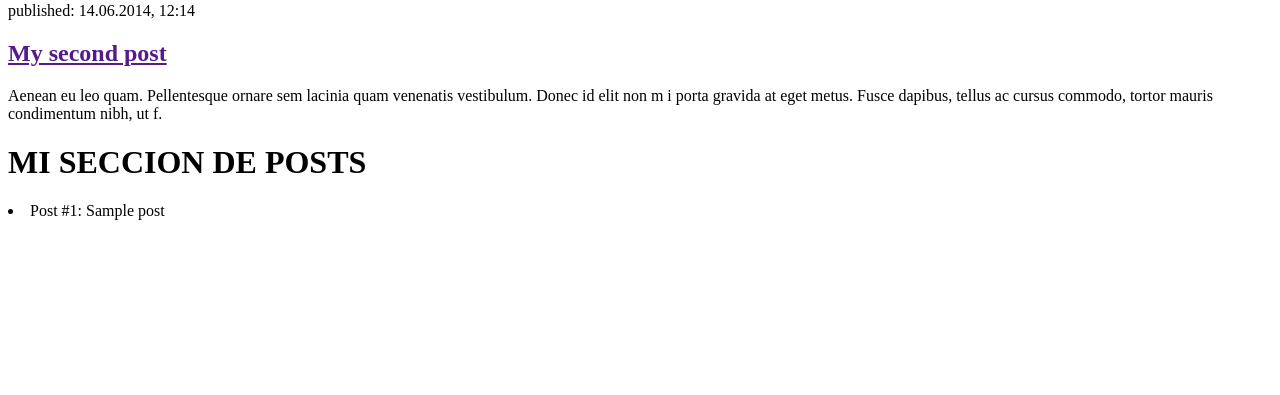
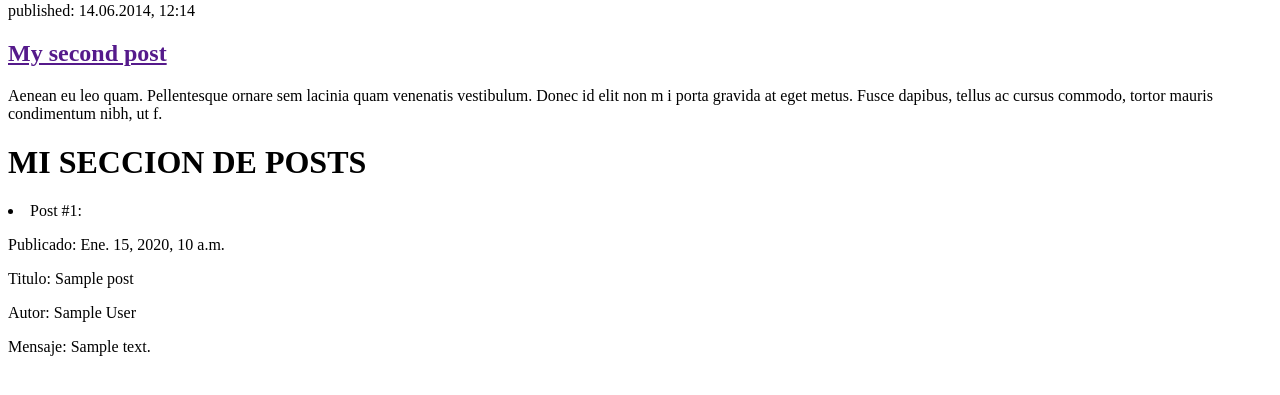
Before and after one commit to Bluewine/my-first-blog, a Django app: template mysite/blog/templates/blog/post_list.html in a window 1280 px wide. Shown: the part 215-610 px from the top of the page. Run offline with Django 3.2, Linux system fonts and the light colour scheme; the template is opened without the code that fills it: most values are stand-ins (such as "Sample title", 1, 10 or a date in 2020).

Commit message:
Presentacion format

```diff
--- a/mysite/blog/templates/blog/post_list.html
+++ b/mysite/blog/templates/blog/post_list.html
@@ -29,8 +29,13 @@
         {% if lista_post %}
             {% for post in lista_post %}
                 <li>
-                    Post #{{ forloop.counter }}: {{ post.title }}
+                    Post #{{ forloop.counter }}: </p>
+                         Publicado: {{ post.published_date }} </p>
+                         Titulo: {{ post.title }} </p>
+                         Autor: {{ post.author }} </p>
+                         Mensaje: </h3> {{ post.text }} </p>
                 </li>
+                <br />
             {% endfor %}
         {% endif %}
     </div>
```
